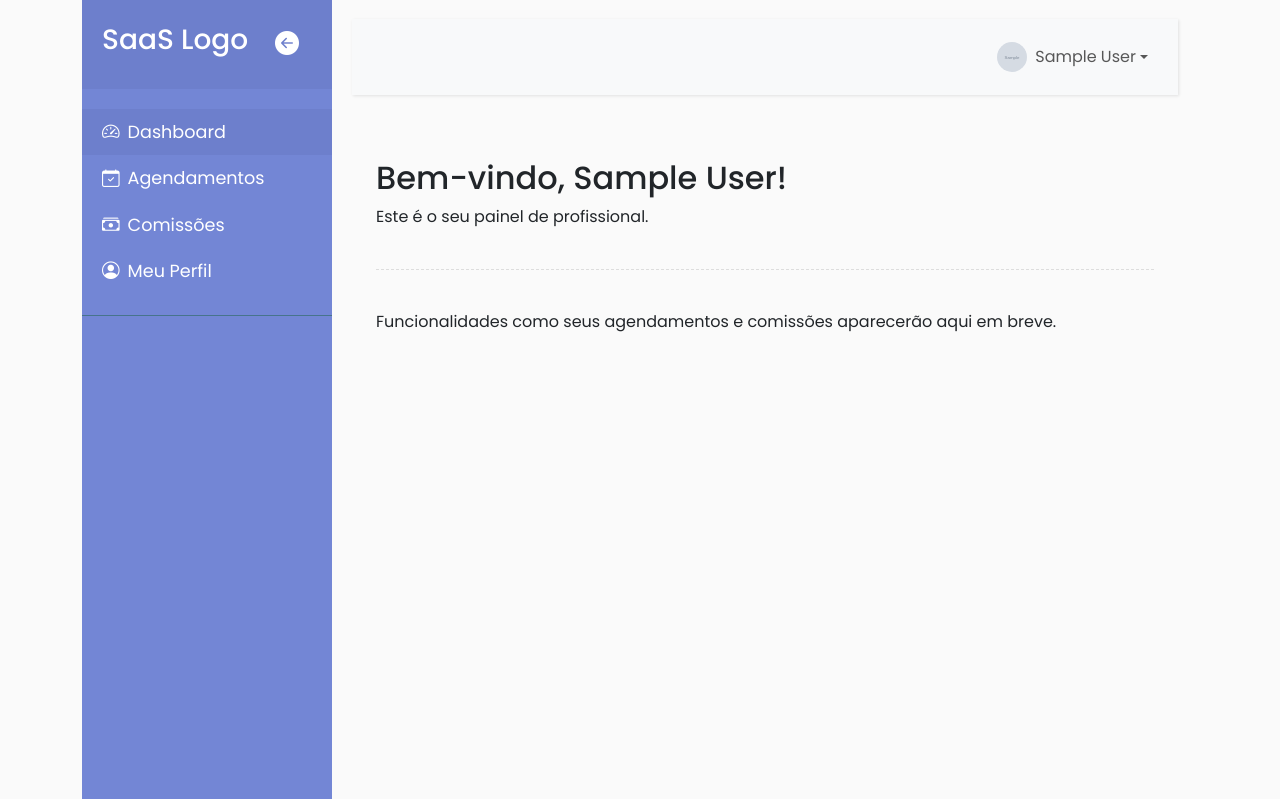
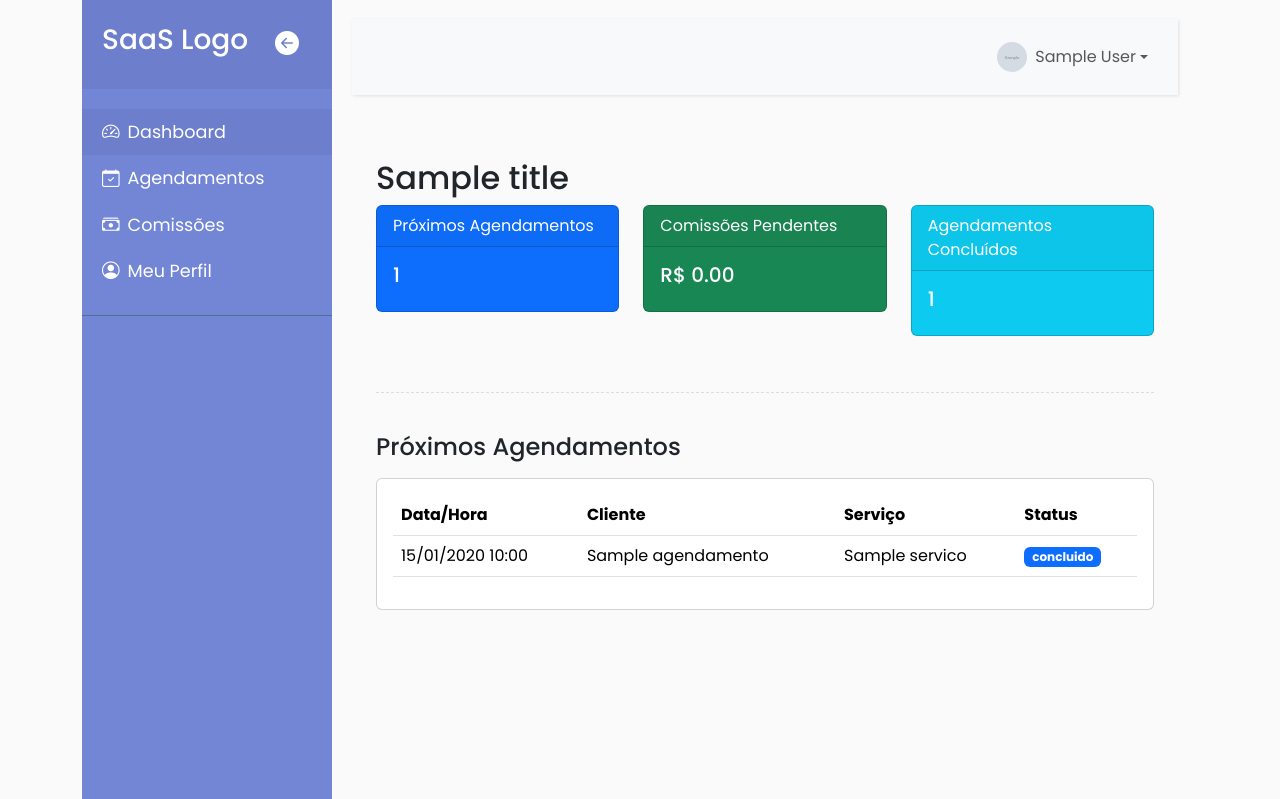
Before and after one commit to elan2021/ai.com2, a Flask app: template app/templates/profissionais/dashboard_profissional.html in a window 1280 px wide. Shown: the part 25-824 px from the top of the page. Run offline with Flask 3, Linux system fonts and the light colour scheme; a user stored in the database is signed in; tables that the repository leaves empty hold one stand-in row (values such as "Sample post"); the template is opened without the code that fills it: values that come from a table or form of the project are taken from there, most other values are stand-ins (such as "Sample title", 1, 10 or a date in 2020); grey boxes marked "Sample" are stand-in pictures; some libraries are stand-ins or nearby versions.

Commit message:
feat: Implementar dashboard do profissional e correções
Este commit implementa a Fase 4 do projeto e corrige uma falha lógica identificada na revisão.

- Adiciona um dashboard funcional para os profissionais, onde eles podem visualizar seus próximos agendamentos e o total de comissões pendentes.
- A lógica para calcular as comissões com base nos agendamentos concluídos foi implementada.
- Corrige uma falha lógica ao adicionar um botão 'Concluir' na lista de agendamentos do proprietário, permitindo que os agendamentos mudem de status e que o sistema de comissão funcione corretamente.

```diff
--- a/app/templates/profissionais/dashboard_profissional.html
+++ b/app/templates/profissionais/dashboard_profissional.html
@@ -1,8 +1,67 @@
 {% extends "profissionais/dashboard_layout.html" %}
 
 {% block professional_dashboard_content %}
-    <h2>Bem-vindo, {{ current_user.nome }}!</h2>
-    <p>Este é o seu painel de profissional.</p>
+    <h2>{{ title }}</h2>
+
+    <!-- Cards de Resumo -->
+    <div class="row">
+        <div class="col-md-4">
+            <div class="card text-white bg-primary mb-3">
+                <div class="card-header">Próximos Agendamentos</div>
+                <div class="card-body">
+                    <h5 class="card-title">{{ proximos|length }}</h5>
+                </div>
+            </div>
+        </div>
+        <div class="col-md-4">
+            <div class="card text-white bg-success mb-3">
+                <div class="card-header">Comissões Pendentes</div>
+                <div class="card-body">
+                    <h5 class="card-title">R$ {{ "%.2f"|format(total_comissao) }}</h5>
+                </div>
+            </div>
+        </div>
+        <div class="col-md-4">
+            <div class="card text-white bg-info mb-3">
+                <div class="card-header">Agendamentos Concluídos</div>
+                <div class="card-body">
+                    <h5 class="card-title">{{ concluidos|length }}</h5>
+                </div>
+            </div>
+        </div>
+    </div>
+
     <div class="line"></div>
-    <p>Funcionalidades como seus agendamentos e comissões aparecerão aqui em breve.</p>
+
+    <!-- Tabela de Próximos Agendamentos -->
+    <h4>Próximos Agendamentos</h4>
+    <div class="card mt-3">
+        <div class="card-body">
+            {% if proximos %}
+            <table class="table table-hover">
+                <thead>
+                    <tr>
+                        <th>Data/Hora</th>
+                        <th>Cliente</th>
+                        <th>Serviço</th>
+                        <th>Status</th>
+                    </tr>
+                </thead>
+                <tbody>
+                    {% for agendamento in proximos %}
+                    <tr>
+                        <td>{{ agendamento.data_hora_inicio.strftime('%d/%m/%Y %H:%M') }}</td>
+                        <td>{{ agendamento.cliente_nome }}</td>
+                        <td>{{ agendamento.servico.nome }}</td>
+                        <td><span class="badge bg-primary">{{ agendamento.status }}</span></td>
+                    </tr>
+                    {% endfor %}
+                </tbody>
+            </table>
+            {% else %}
+            <p class="text-center">Nenhum próximo agendamento encontrado.</p>
+            {% endif %}
+        </div>
+    </div>
+
 {% endblock %}
```
Also changed, not shown: app/agendamentos_routes.py (+13 -0 lines), app/profissionais_routes.py (+35 -19 lines), app/templates/agendamentos/list_agendamentos.html (+5 -2 lines).
